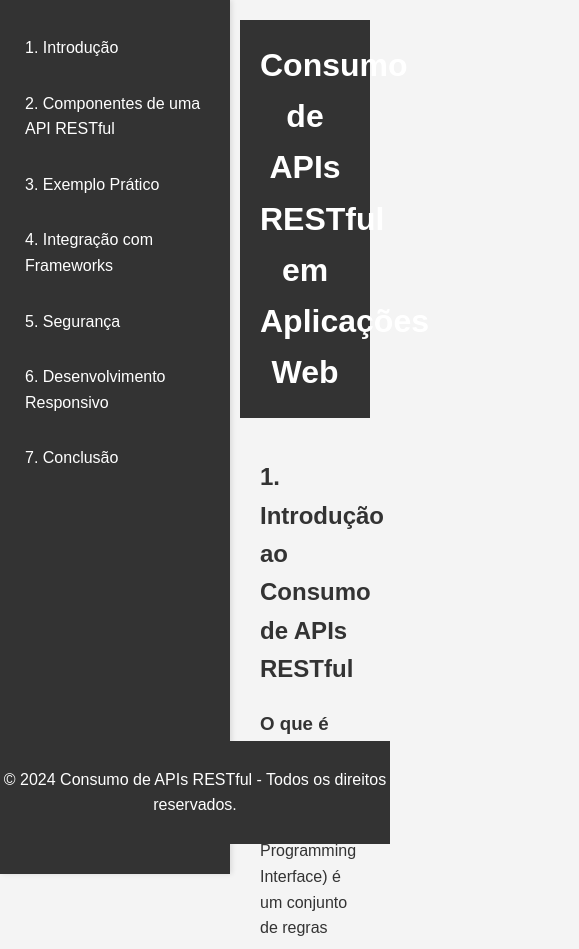
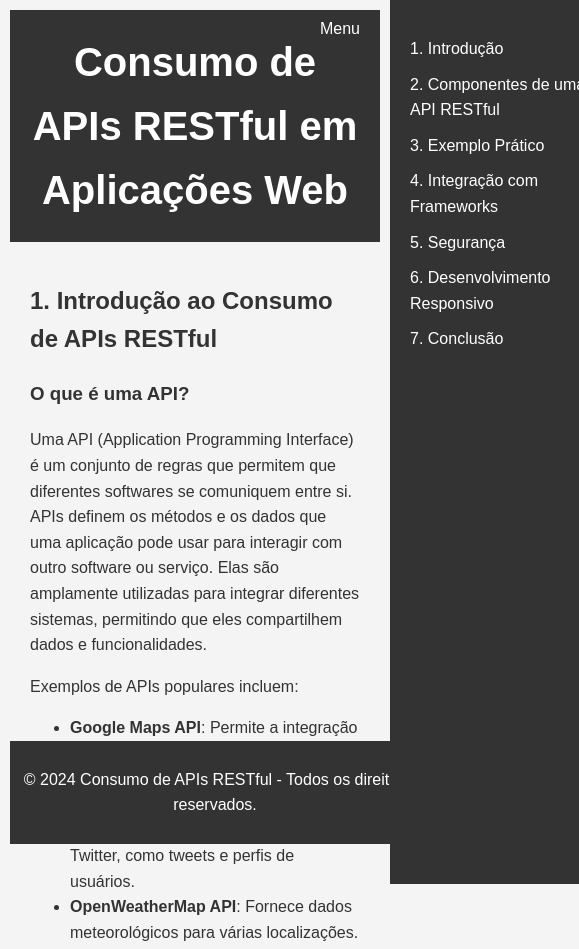
Before and after one commit to gabiosfc/paginaWEBII, a plain HTML site: page index.html in a window 390 px wide. Shown: the top 949 px of the page, 579 px wide, since content can reach past the window. Drawn offline with Linux system fonts and the light colour scheme; no server answers.

Commit message:
Ajustando tela conforme principio da responsividade

```diff
--- a/index.html
+++ b/index.html
@@ -9,6 +9,7 @@
 </head>
 
 <body>
+    <button class="menu-btn" onclick="toggleMenu()">Menu</button>
     <div class="menu-lateral">
         <ul>
             <li><a href="#introducao">1. Introdução</a></li>
--- a/scripts.js
+++ b/scripts.js
@@ -1,7 +1,22 @@
 // URL do endpoint da API
 const url = 'https://jsonplaceholder.typicode.com/users/1';
 
-// Realizando a requisição GET
+// Função para alternar a visibilidade do menu lateral
+function toggleMenu() {
+    const menu = document.querySelector('.menu-lateral');
+    menu.classList.toggle('menu-show');
+}
+
+// Função para fechar o menu quando clicar fora dele
+function closeMenu(event) {
+    const menu = document.querySelector('.menu-lateral');
+    const menuButton = document.querySelector('.menu-btn');
+    if (!menu.contains(event.target) && !menuButton.contains(event.target)) {
+        menu.classList.remove('menu-show');
+    }
+}
+
+// Adiciona o listener para a requisição da API
 fetch(url)
     .then(response => response.json())
     .then(data => {
@@ -15,3 +30,6 @@ fetch(url)
         `;
     })
     .catch(error => console.error('Erro:', error));
+
+// Adiciona o listener de clique para fechar o menu
+document.addEventListener('click', closeMenu);
--- a/styles.css
+++ b/styles.css
@@ -48,55 +48,48 @@ main h2 {
     background-color: #fff;
     padding: 20px;
     border-radius: 5px;
-    box-shadow: 0 0 10px rgba(0, 0, 0, 0.1);
-    max-width: 600px;
-    margin: 0 auto;
+    box-shadow: 0 2px 4px rgba(0, 0, 0, 0.1);
 }
 
-footer {
-    background-color: #333;
-    color: #fff;
-    text-align: center;
-    padding: 10px 0;
-    position: fixed;
-    bottom: 0;
-    width: 100%;
-}
 .codigo-container {
-    border: 1px solid #ddd;
-    border-radius: 4px;
+    background-color: #f9f9f9;
+    border-radius: 5px;
     padding: 10px;
-    background-color: #c0c0c0;
     overflow-x: auto;
-    font-family: 'Roboto Mono', sans-serif, monospace;
+    margin: 10px 0;
 }
 
 .codigo-container pre {
     margin: 0;
-    white-space: pre-wrap;
+    font-size: 0.9rem;
 }
 
 .codigo-container code {
     display: block;
-    color: green;
+    white-space: pre-wrap;
 }
+
 .menu-lateral {
     position: fixed;
     top: 0;
-    left: 0;
-    width: 200px;
+    right: 0;
+    width: 250px;
     height: 100%;
     background-color: #333;
-    color: white;
-    padding: 15px;
-    box-shadow: 2px 0 5px rgba(0, 0, 0, 0.1);
-    overflow-y: auto;
+    color: #fff;
+    padding: 20px;
+    transform: translateX(100%);
+    transition: transform 0.3s ease;
+    z-index: 1000;
+}
+
+.menu-lateral.menu-show {
+    transform: translateX(0);
 }
 
 .menu-lateral ul {
     list-style: none;
     padding: 0;
-    margin: 0;
 }
 
 .menu-lateral ul li {
@@ -104,35 +97,44 @@ footer {
 }
 
 .menu-lateral ul li a {
-    color: white;
+    color: #fff;
     text-decoration: none;
-    display: block;
-    padding: 10px;
-    border-radius: 4px;
 }
 
-.menu-lateral ul li a:hover {
-    background-color: #575757;
+.menu-btn {
+    position: fixed;
+    top: 20px;
+    right: 20px;
+    background-color: #333;
+    color: #fff;
+    border: none;
+    padding: 10px 20px;
+    font-size: 1rem;
+    cursor: pointer;
+    z-index: 1000;
 }
 
-/* Conteúdo Principal */
-.conteudo {
-    margin-left: 220px; /* Espaço para o menu lateral */
-    padding: 20px;
+footer {
+    background-color: #333;
+    color: #fff;
+    text-align: center;
+    padding: 10px;
+    position: fixed;
+    bottom: 0;
+    width: 100%;
 }
 
-
 @media (max-width: 600px) {
-    header h1 {
-        font-size: 2rem;
+    body {
+        padding: 10px;
     }
 
-    nav ul li {
-        display: block;
-        margin: 10px 0;
+    .menu-lateral {
+        width: 200px;
     }
 
-    nav ul li a {
-        font-size: 1.2rem;
+    .menu-btn {
+        top: 10px;
+        right: 10px;
     }
 }
```
